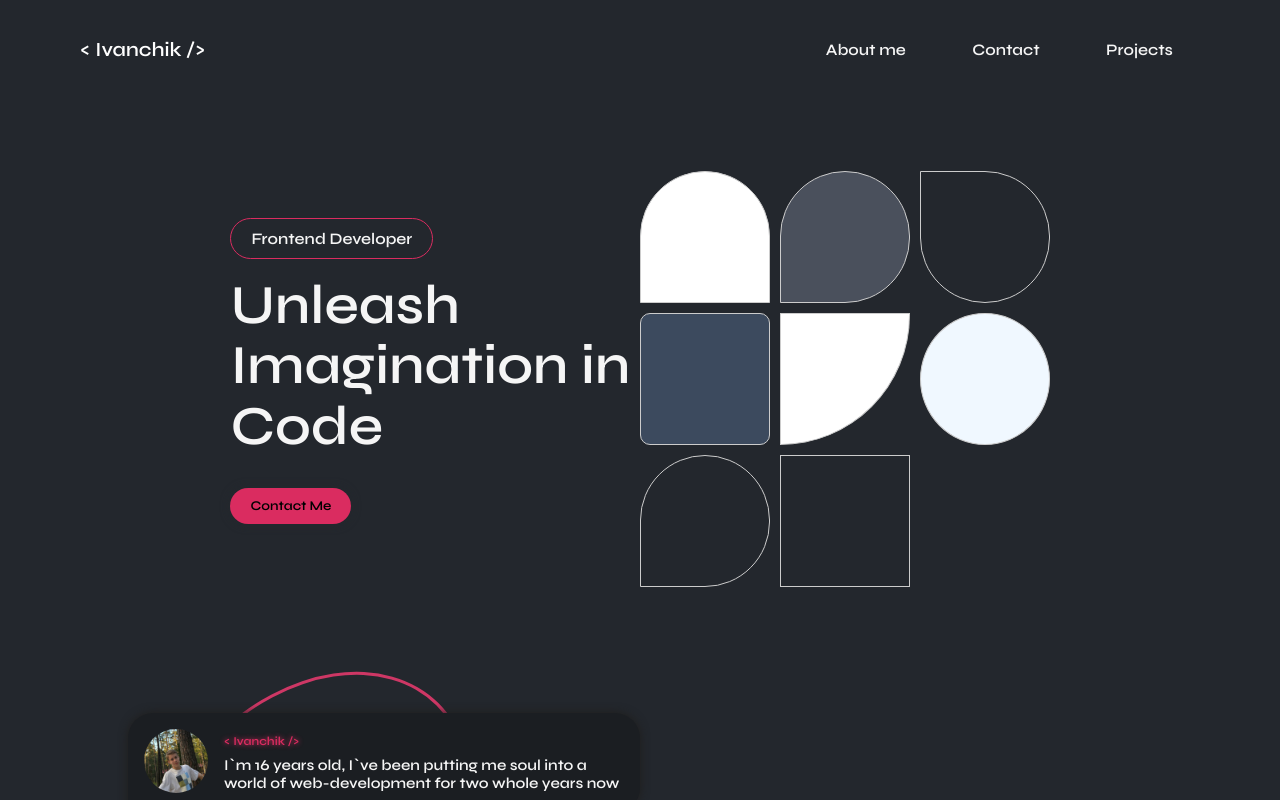
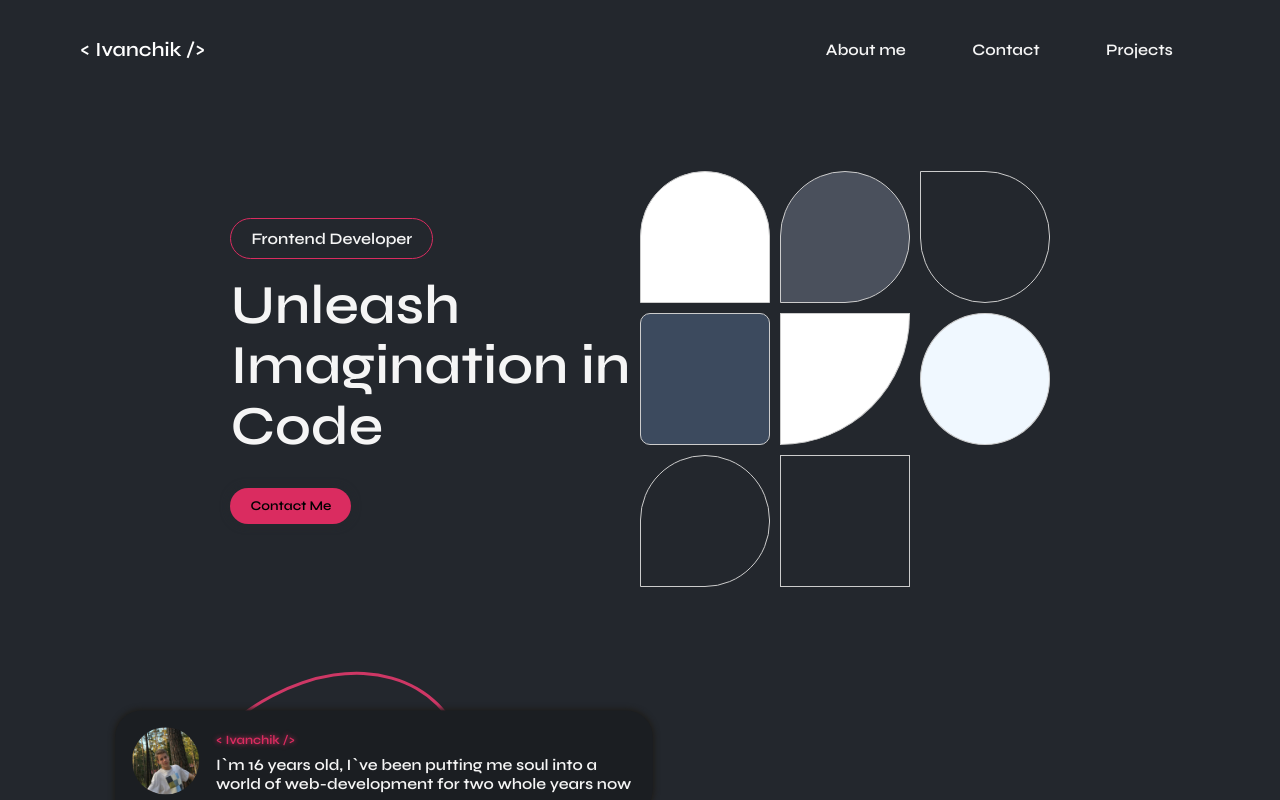
Before and after one commit to IvanchikIvan/Ivanchik-Portfolio, a React (Create React App) app: page / in a window 1280 px wide. In both pictures the pointer is over the element 384 px from the left and 763 px from the top of the page. Shown: the top 800 px of the page. Built offline with nearby package versions, Linux system fonts and the light colour scheme.

Commit message:
Added :hover on message block

```diff
--- a/src/components/Chat/Chat.css
+++ b/src/components/Chat/Chat.css
@@ -43,7 +43,13 @@
   flex-direction: row;
   justify-content: flex-start;
   align-items: center;
+  transition: all 0.3s;
   font-family: "Syne", "Syne Placeholder", sans-serif;
+}
+
+.message:hover {
+  transform: scale(1.05);
+  box-shadow: #1f1e1c 0px 0px 5px 2px;
 }
 
 .message img {
```
